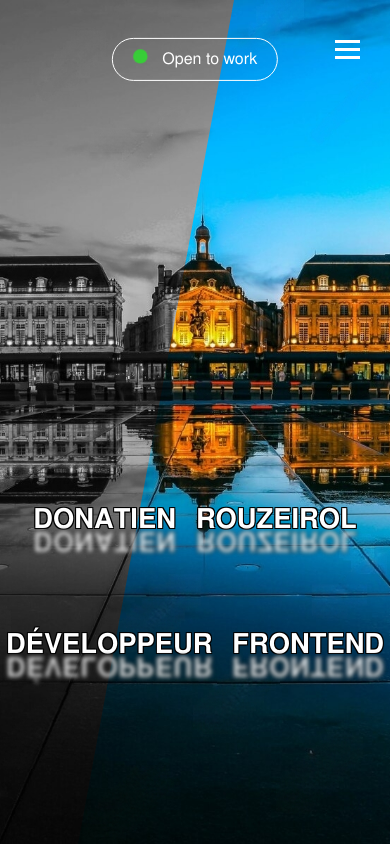
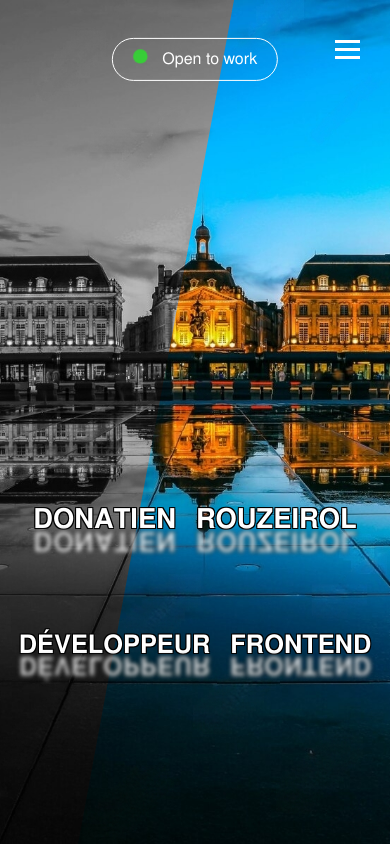
Before and after one commit to Skunk-XCP/CV_2024, a React (Create React App) app: page / in a window 390 px wide. Shown: the top 844 px of the page. Built offline with nearby package versions, Linux system fonts and the light colour scheme.

Commit message:
style: Update media query breakpoints and font sizes for Header, Contact, and Training components

```diff
--- a/src/components/Header/style.module.css
+++ b/src/components/Header/style.module.css
@@ -233,7 +233,7 @@
    }
 }
 
-@media only screen and (min-width: 370px) and (max-width: 480px) {
+@media only screen and (min-width: 375px) and (max-width: 480px) {
    .header_title {
       top: 60%;
    }
@@ -255,12 +255,12 @@
 
    .subtitle_letter {
       /* font-size: 2.5rem; */
-      font-size: 7vw;
+      font-size: 6.5vw;
    }
 
    .subtitle_reflection {
       /* font-size: 2.5rem !important; */
-      font-size: 7vw !important;
+      font-size: 6.5vw !important;
       transform: translateY(-16px) scaleY(-1) !important;
    }
 
```
